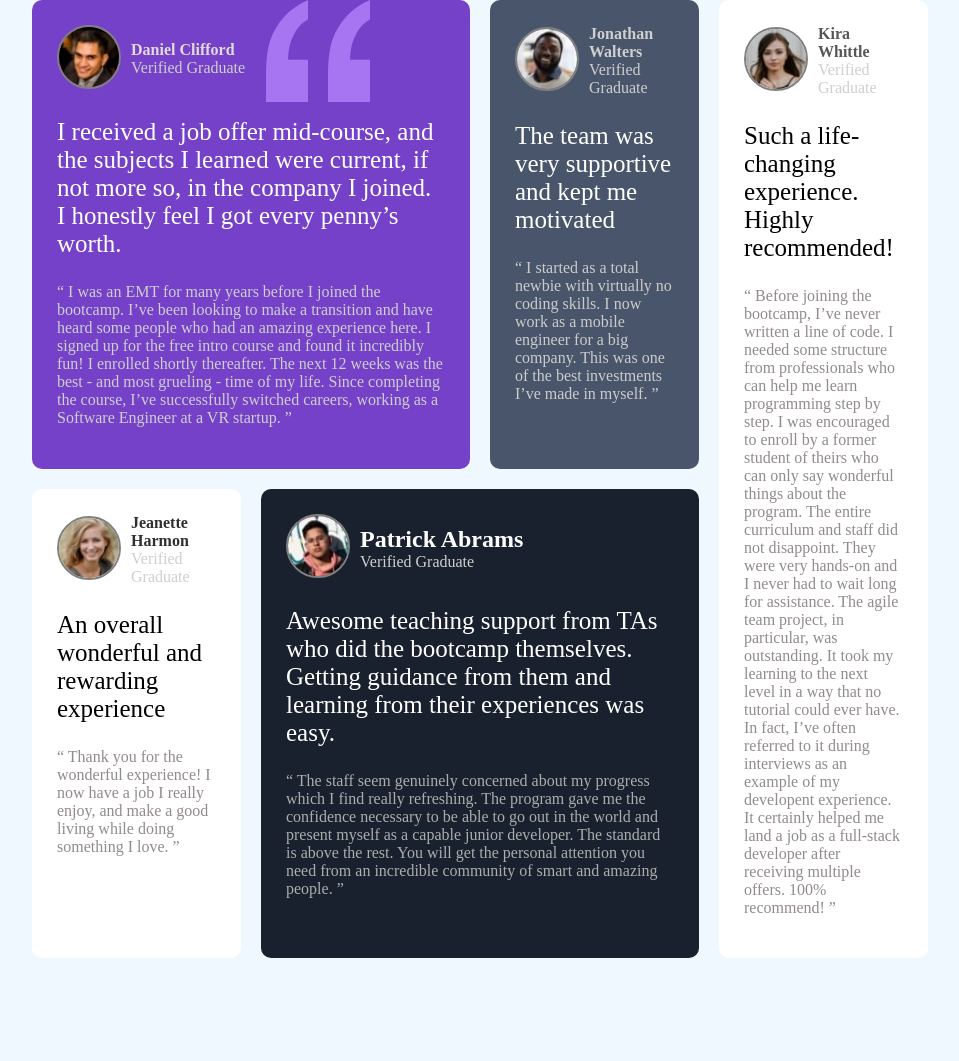
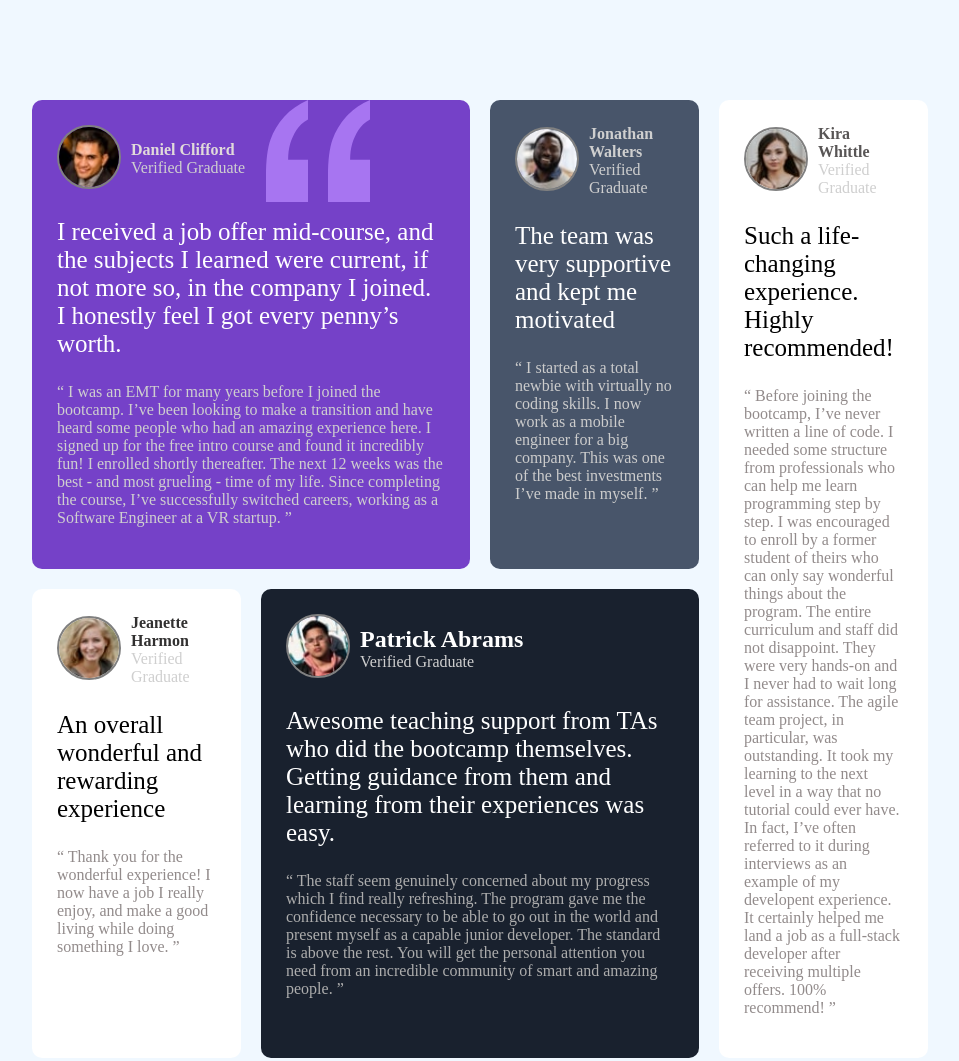
Before and after one commit to ronilucylucy/kfk, a plain HTML site: page index.html in a window 1280 px wide. Shown: the whole page, without its empty margins (160-1119 px from the left). Drawn offline with Linux system fonts and the light colour scheme.

Commit message:
Update style.css

```diff
--- a/style.css
+++ b/style.css
@@ -6,13 +6,15 @@ body {
   place-items: center;
   margin: 0;
   background-color: aliceblue;
+  padding-bottom:100px;
+  padding-top:100px;
 }
 
 .grid-main {
   display: grid;
   gap: 20px;
   grid-template-columns: repeat(4, 1fr);
-  grid-template-rows: repeat(3, 1fr);
+  grid-template-rows: repeat(2, 1fr);
 
   grid-template-areas:
     "one one two three"
```
